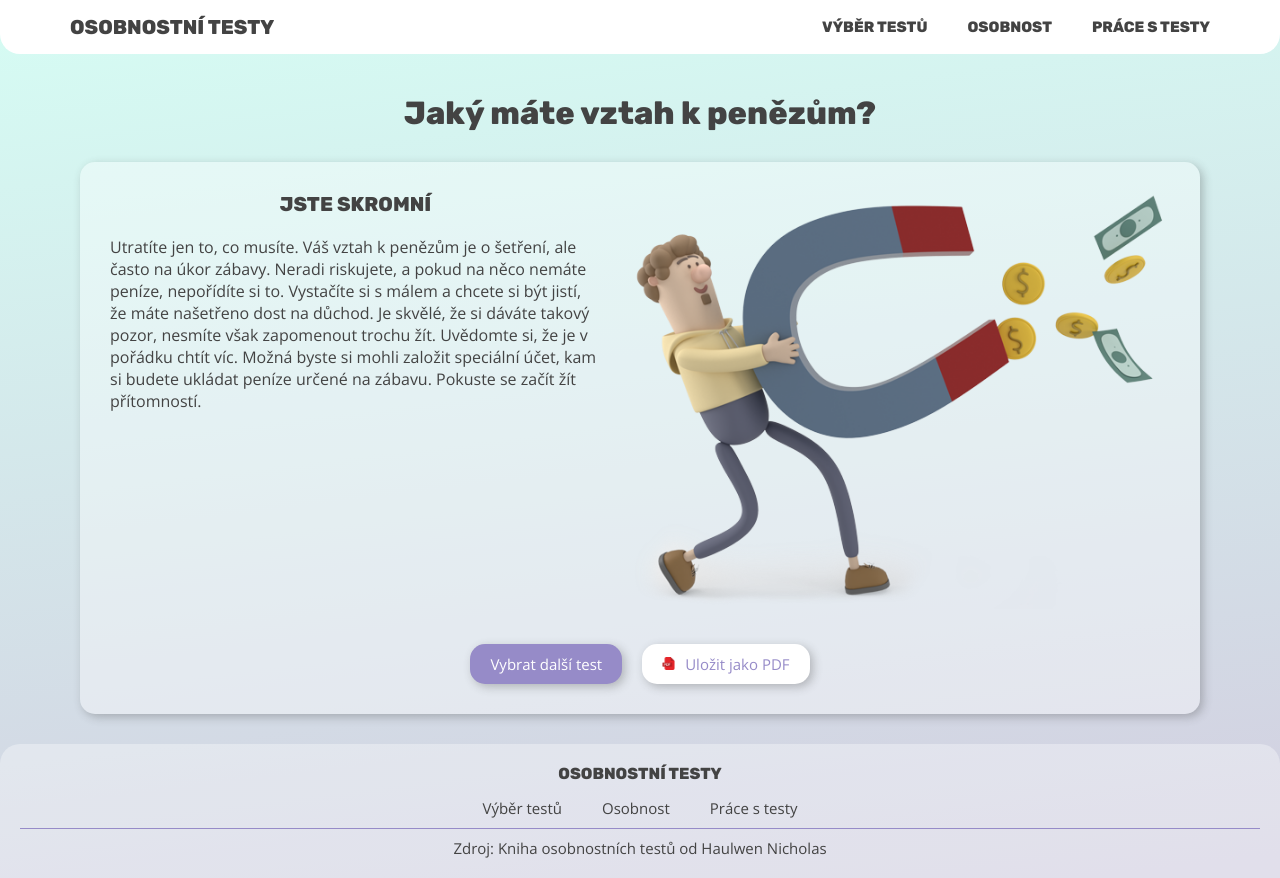
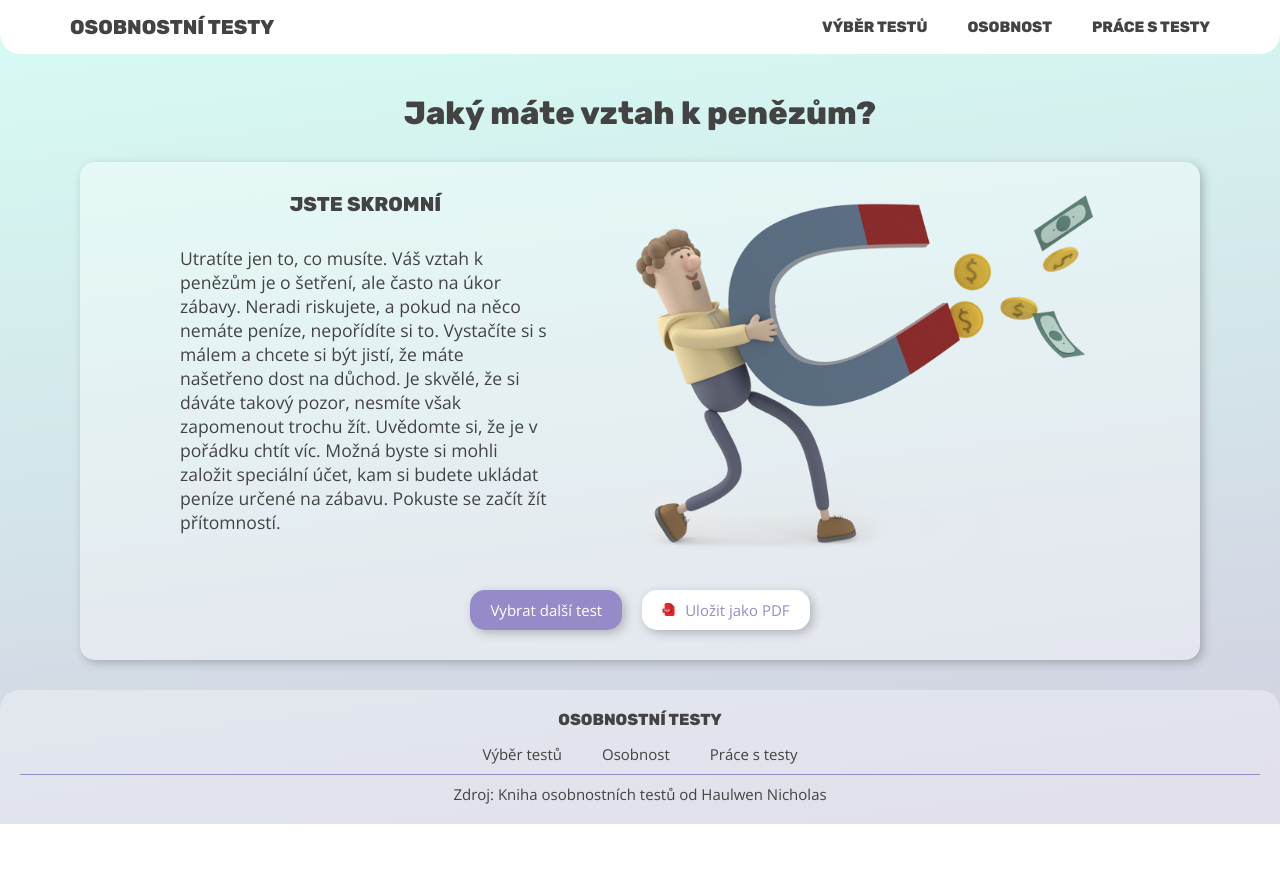
Before and after one commit to gracianaa/osobnostni-testy, a React (Vite) app: page /test/1/results/1 in a window 1280 px wide. After the commit the page ends 824 px from the top, so only its background shows below. Built offline with nearby package versions, Linux system fonts and the light colour scheme.

Commit message:
resultPage adjusted text on desktop

```diff
--- a/src/pages/ResultsPage/style.css
+++ b/src/pages/ResultsPage/style.css
@@ -55,8 +55,17 @@
 
   .resultCard__permanent {
     display: flex;
-    gap: 30px;
+    gap: 80px;
     justify-content: space-between;
+    padding: 30px 100px 0 100px;
+  }
+
+  .resultCard__title {
+    margin-bottom: 30px;
+  }
+
+  .resultCard__description {
+    font-size: 1.1rem;
   }
 
   .resultCard__text {
```
